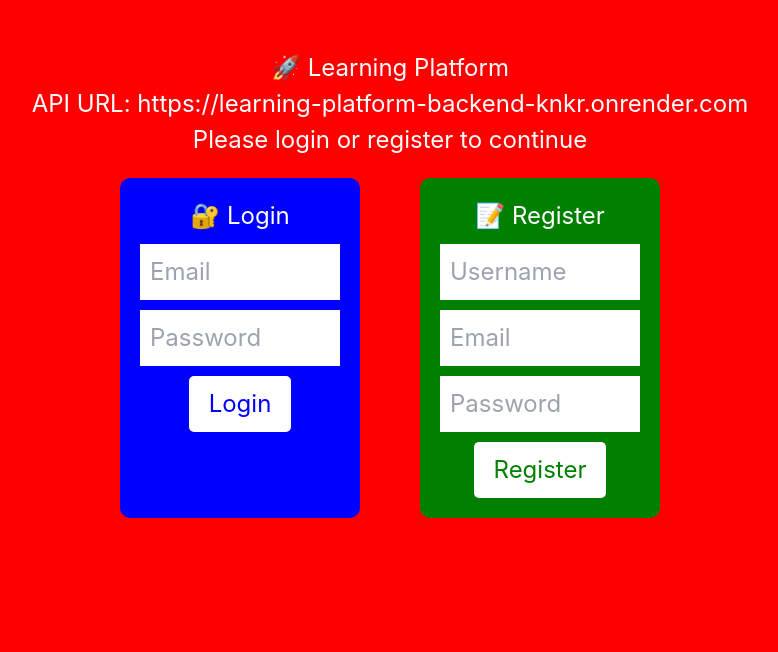
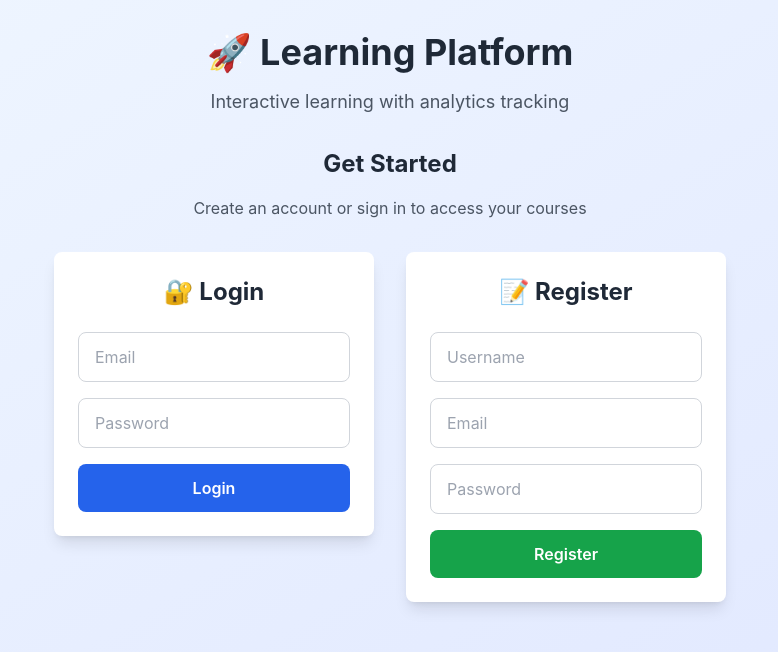
Before and after one commit to Amitttiwari/Learning_Platform_ET-617, a React (Create React App) app in the folder client/: page / in a window 1280 px wide. Shown: the top 652 px of the page, without its empty margins (250-1028 px from the left). Built offline with nearby package versions, Linux system fonts and the light colour scheme; the HTML template or start-up script is replaced by a standard one.

Commit message:
Add professional styling with Tailwind CSS

```diff
--- a/client/src/App.js
+++ b/client/src/App.js
@@ -8,7 +8,7 @@ const API_URL = 'https://learning-platform-backend-knkr.onrender.com';
 // Debug: Log hardcoded API URL
 console.log('Hardcoded API URL:', API_URL);
 
-// Simple Login Form Component
+// Styled Login Form Component
 const LoginForm = () => {
   const { login } = useAuth();
   const [formData, setFormData] = useState({
@@ -25,41 +25,33 @@ const LoginForm = () => {
   };
 
   return (
-    <div style={{
-      padding: '20px',
-      backgroundColor: 'blue',
-      color: 'white',
-      borderRadius: '10px',
-      margin: '20px'
-    }}>
-      <h2>🔐 Login</h2>
-      <form onSubmit={handleSubmit}>
-        <div style={{ margin: '10px 0' }}>
+    <div className="bg-white rounded-lg shadow-lg p-6 w-80">
+      <h2 className="text-2xl font-bold text-gray-800 mb-6 text-center">🔐 Login</h2>
+      <form onSubmit={handleSubmit} className="space-y-4">
+        <div>
           <input
             type="email"
             placeholder="Email"
             value={formData.email}
             onChange={(e) => setFormData({...formData, email: e.target.value})}
-            style={{ padding: '10px', width: '200px' }}
+            className="w-full px-4 py-3 border border-gray-300 rounded-lg focus:outline-none focus:ring-2 focus:ring-blue-500"
+            required
           />
         </div>
-        <div style={{ margin: '10px 0' }}>
+        <div>
           <input
             type="password"
             placeholder="Password"
             value={formData.password}
             onChange={(e) => setFormData({...formData, password: e.target.value})}
-            style={{ padding: '10px', width: '200px' }}
+            className="w-full px-4 py-3 border border-gray-300 rounded-lg focus:outline-none focus:ring-2 focus:ring-blue-500"
+            required
           />
         </div>
-        <button type="submit" style={{
-          padding: '10px 20px',
-          backgroundColor: 'white',
-          color: 'blue',
-          border: 'none',
-          borderRadius: '5px',
-          cursor: 'pointer'
-        }}>
+        <button
+          type="submit"
+          className="w-full bg-blue-600 text-white py-3 rounded-lg hover:bg-blue-700 transition duration-200 font-semibold"
+        >
           Login
         </button>
       </form>
@@ -67,7 +59,7 @@ const LoginForm = () => {
   );
 };
 
-// Simple Register Form Component
+// Styled Register Form Component
 const RegisterForm = () => {
   const { register } = useAuth();
   const [formData, setFormData] = useState({
@@ -85,50 +77,43 @@ const RegisterForm = () => {
   };
 
   return (
-    <div style={{
-      padding: '20px',
-      backgroundColor: 'green',
-      color: 'white',
-      borderRadius: '10px',
-      margin: '20px'
-    }}>
-      <h2>📝 Register</h2>
-      <form onSubmit={handleSubmit}>
-        <div style={{ margin: '10px 0' }}>
+    <div className="bg-white rounded-lg shadow-lg p-6 w-80">
+      <h2 className="text-2xl font-bold text-gray-800 mb-6 text-center">📝 Register</h2>
+      <form onSubmit={handleSubmit} className="space-y-4">
+        <div>
           <input
             type="text"
             placeholder="Username"
             value={formData.username}
             onChange={(e) => setFormData({...formData, username: e.target.value})}
-            style={{ padding: '10px', width: '200px' }}
+            className="w-full px-4 py-3 border border-gray-300 rounded-lg focus:outline-none focus:ring-2 focus:ring-green-500"
+            required
           />
         </div>
-        <div style={{ margin: '10px 0' }}>
+        <div>
           <input
             type="email"
             placeholder="Email"
             value={formData.email}
             onChange={(e) => setFormData({...formData, email: e.target.value})}
-            style={{ padding: '10px', width: '200px' }}
+            className="w-full px-4 py-3 border border-gray-300 rounded-lg focus:outline-none focus:ring-2 focus:ring-green-500"
+            required
           />
         </div>
-        <div style={{ margin: '10px 0' }}>
+        <div>
           <input
             type="password"
             placeholder="Password"
             value={formData.password}
             onChange={(e) => setFormData({...formData, password: e.target.value})}
-            style={{ padding: '10px', width: '200px' }}
+            className="w-full px-4 py-3 border border-gray-300 rounded-lg focus:outline-none focus:ring-2 focus:ring-green-500"
+            required
           />
         </div>
-        <button type="submit" style={{
-          padding: '10px 20px',
-          backgroundColor: 'white',
-          color: 'green',
-          border: 'none',
-          borderRadius: '5px',
-          cursor: 'pointer'
-        }}>
+        <button
+          type="submit"
+          className="w-full bg-green-600 text-white py-3 rounded-lg hover:bg-green-700 transition duration-200 font-semibold"
+        >
           Register
         </button>
       </form>
@@ -141,41 +126,39 @@ function AppContent() {
   const { user, isAuthenticated, logout } = useAuth();
 
   return (
-    <div style={{
-      padding: '50px',
-      backgroundColor: 'red',
-      color: 'white',
-      fontSize: '24px',
-      textAlign: 'center',
-      minHeight: '100vh'
-    }}>
-      <h1>🚀 Learning Platform</h1>
-      <p>API URL: {API_URL}</p>
+    <div className="min-h-screen bg-gradient-to-br from-blue-50 to-indigo-100">
+      <div className="container mx-auto px-4 py-8">
+        <div className="text-center mb-8">
+          <h1 className="text-4xl font-bold text-gray-800 mb-4">🚀 Learning Platform</h1>
+          <p className="text-gray-600 text-lg">Interactive learning with analytics tracking</p>
+        </div>
 
         {isAuthenticated ? (
-        <div>
-          <p>✅ Welcome, {user?.username || user?.email}!</p>
-          <button onClick={logout} style={{
-            padding: '10px 20px',
-            backgroundColor: 'white',
-            color: 'red',
-            border: 'none',
-            borderRadius: '5px',
-            cursor: 'pointer',
-            margin: '10px'
-          }}>
+          <div className="max-w-md mx-auto bg-white rounded-lg shadow-lg p-8">
+            <div className="text-center">
+              <h2 className="text-2xl font-bold text-gray-800 mb-4">✅ Welcome back!</h2>
+              <p className="text-gray-600 mb-6">Hello, {user?.username || user?.email}!</p>
+              <button
+                onClick={logout}
+                className="bg-red-600 text-white px-6 py-3 rounded-lg hover:bg-red-700 transition duration-200 font-semibold"
+              >
                 Logout
               </button>
             </div>
+          </div>
         ) : (
-        <div>
-          <p>Please login or register to continue</p>
-          <div style={{ display: 'flex', justifyContent: 'center', gap: '20px' }}>
+          <div className="max-w-4xl mx-auto">
+            <div className="text-center mb-8">
+              <h2 className="text-2xl font-bold text-gray-800 mb-4">Get Started</h2>
+              <p className="text-gray-600">Create an account or sign in to access your courses</p>
+            </div>
+            <div className="flex flex-col md:flex-row gap-8 justify-center items-start">
               <LoginForm />
               <RegisterForm />
             </div>
           </div>
         )}
+      </div>
     </div>
   );
 }
```
Lines whose indentation alone changed are shown as unchanged.
